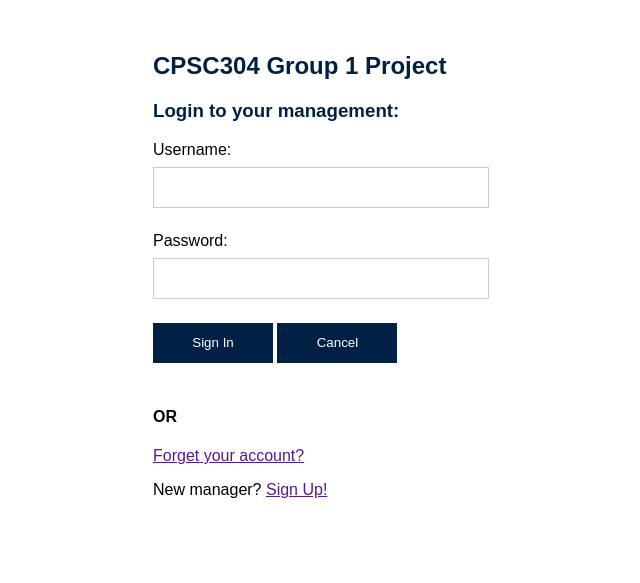
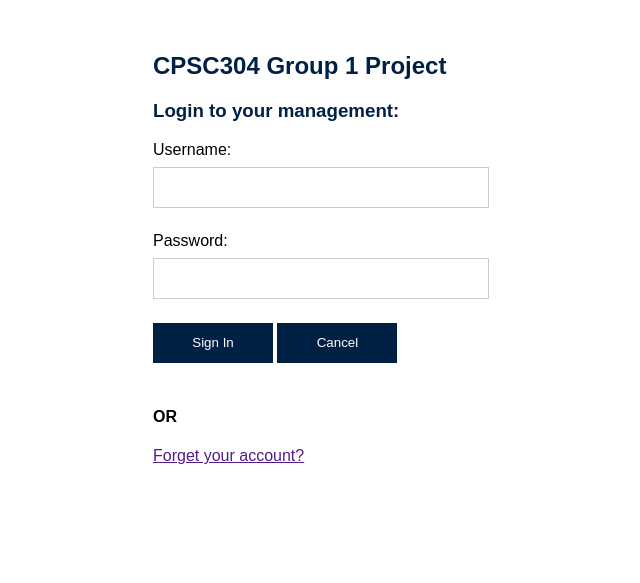
Before and after one commit to lizhe918/UBC_CPSC304_2019S1, a PHP site: page /mlogin.php in a window 1280 px wide. Shown: the part 81-664 px from the top of the page, without its empty margins (319-959 px from the left). Run offline with PHP 8.4, Linux system fonts and the light colour scheme.

Commit message:
Update mlogin.php

```diff
--- a/warehouse/mlogin.php
+++ b/warehouse/mlogin.php
@@ -78,8 +78,6 @@
       <div style="padding: 2em; padding-top:0;">
       <h4 style="margin-top:0;">OR</h4>
       <a href="">Forget your account?</a>
-      <p></p>
-      New manager? <a href="">Sign Up!</a>
       </div>
     </form>
         </div>
```
